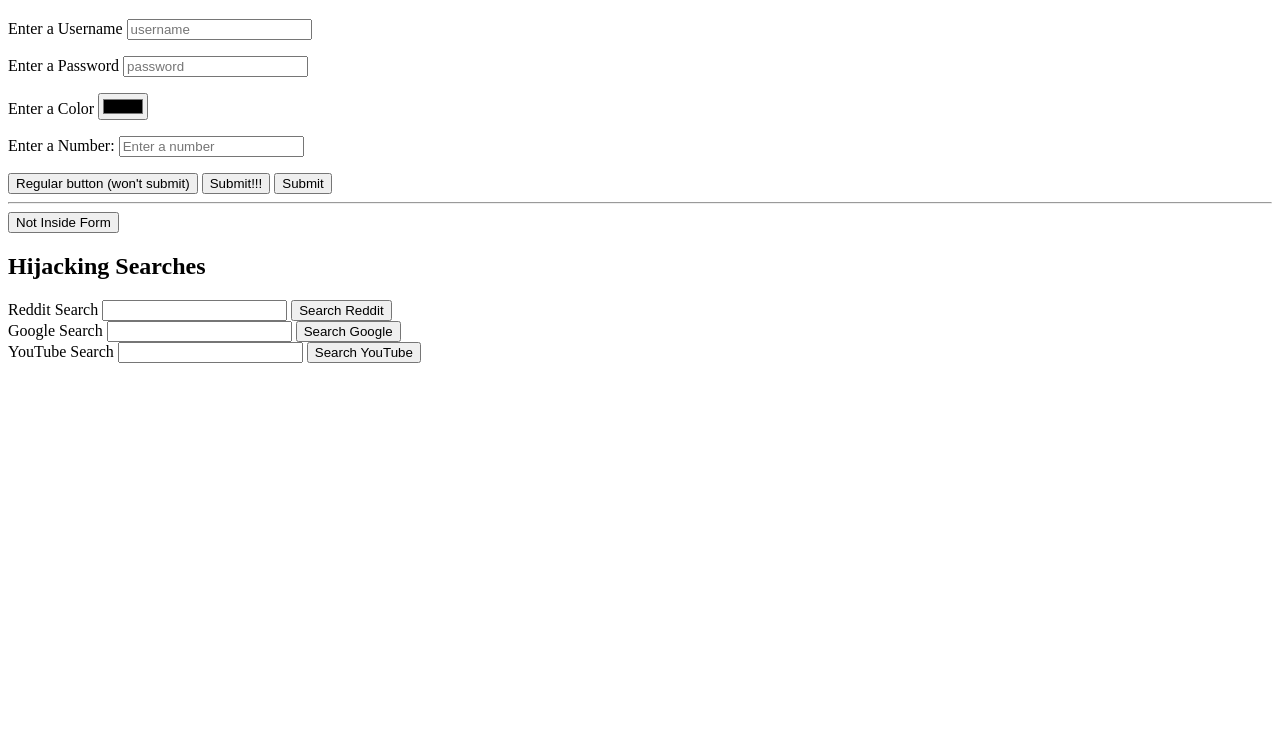
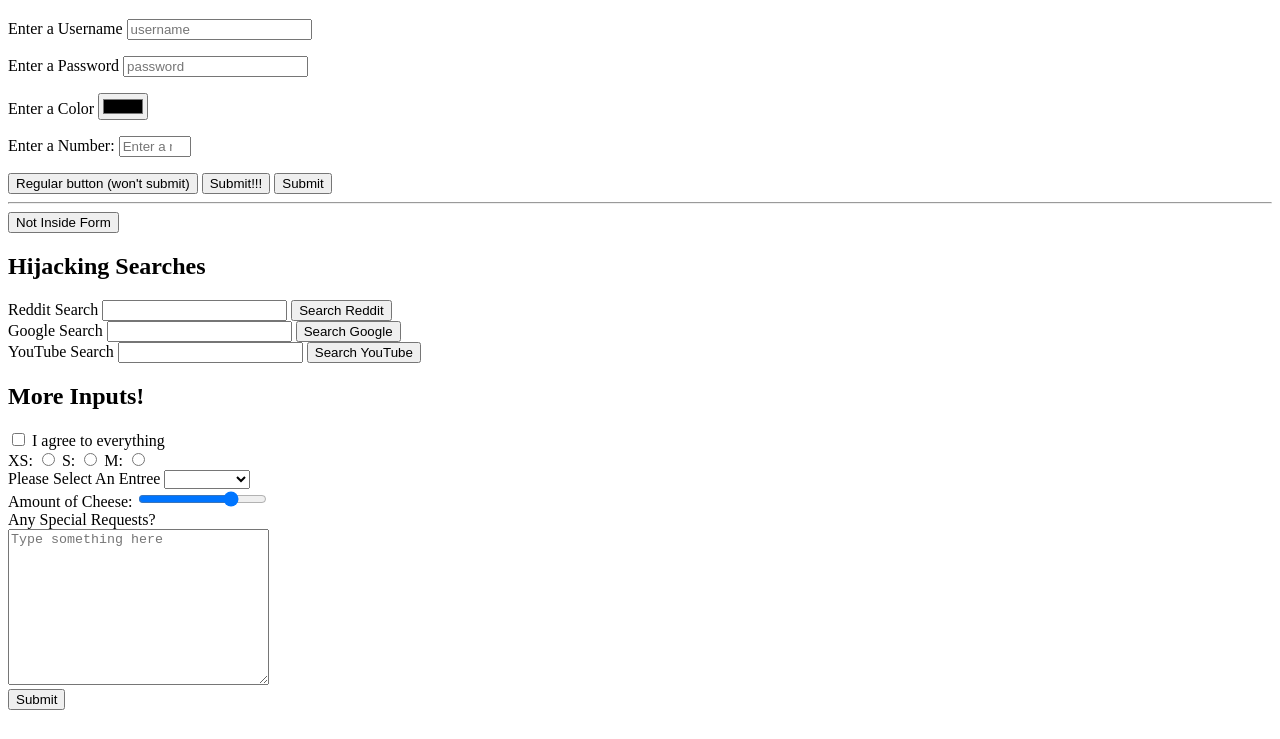
Before and after one commit to jacksmith89/the-web-dev-bootcamp-2022, a plain HTML site: page 03_html_forms_tables/forms.html in a window 1280 px wide. Shown: the part 61-800 px from the top of the page. Drawn offline with Linux system fonts and the light colour scheme.

Commit message:
More practice with forms

```diff
--- a/03_html_forms_tables/forms.html
+++ b/03_html_forms_tables/forms.html
@@ -28,7 +28,7 @@
             <!-- Alternate way to label an input -->
             <label>
                 Enter a Number:
-                <input type="number" name="num" id="number" placeholder="Enter a number">
+                <input type="number" name="num" id="number" placeholder="Enter a number" min="1" max="1000">
             </label>
         </p>
         <!-- this button doesn't submit the form b/c of the "type" attribute -->
@@ -58,6 +58,40 @@
         <input type="text" name="search_query" id="youtube-search">
         <button>Search YouTube</button>
     </form>
+
+    <h2>More Inputs!</h2>
+    <form action="/birds">
+        <input type="checkbox" name="agree_tos" id="agree">
+        <label for="agree">I agree to everything</label>
+        <div>
+            <label for="xs">XS:</label>
+            <input type="radio" name="size" id="xs" value="xs">
+            <label for="s">S:</label>
+            <input type="radio" name="size" id="s" value="s">
+            <label for="m">M:</label>
+            <input type="radio" name="size" id="m" value="m">
+        </div>
+        <div>
+            <label for="meal">Please Select An Entree</label>
+            <select name="meal" id="meal">
+                <option value=""></option>
+                <option value="fish">Fish</option>
+                <option value="veg">Vegetarian</option>
+                <option value="steak">Steak</option>
+            </select>
+        </div>
+        <div>
+            <label for="cheese">Amount of Cheese:</label>
+            <input type="range" name="cheese-levels" value="75" id="cheese" min="1" max="100">
+        </div>
+        <div>
+            <label for="requests">Any Special Requests?</label>
+            <br>
+            <textarea name="requests" id="requests" cols="30" rows="10" placeholder="Type something here"></textarea>
+        </div>
+        <button>Submit</button>
+    </form>
+
 </body>
 
 </html>
```
Also changed, not shown: 03_html_forms_tables/forms-practice-exercise.html (added, +25 -0 lines).
